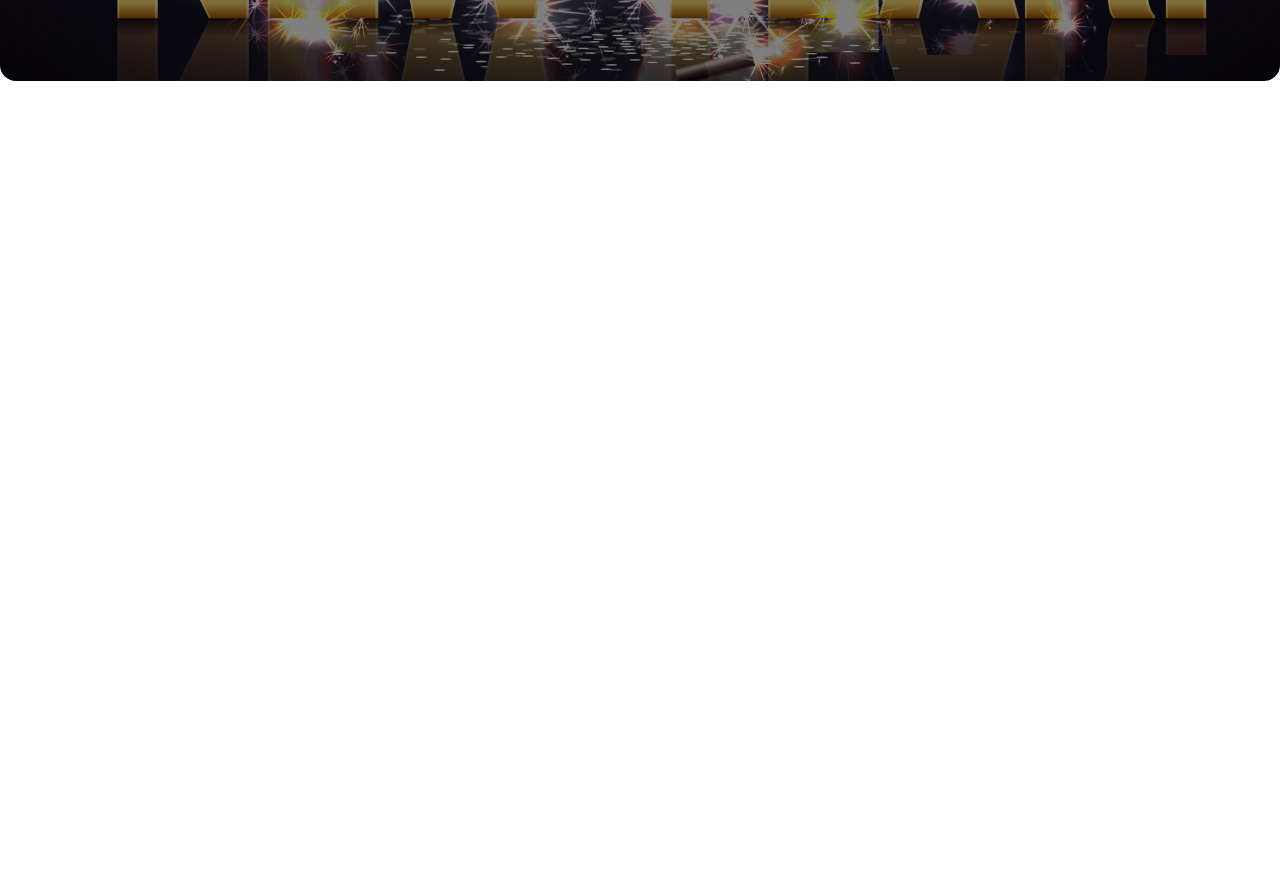
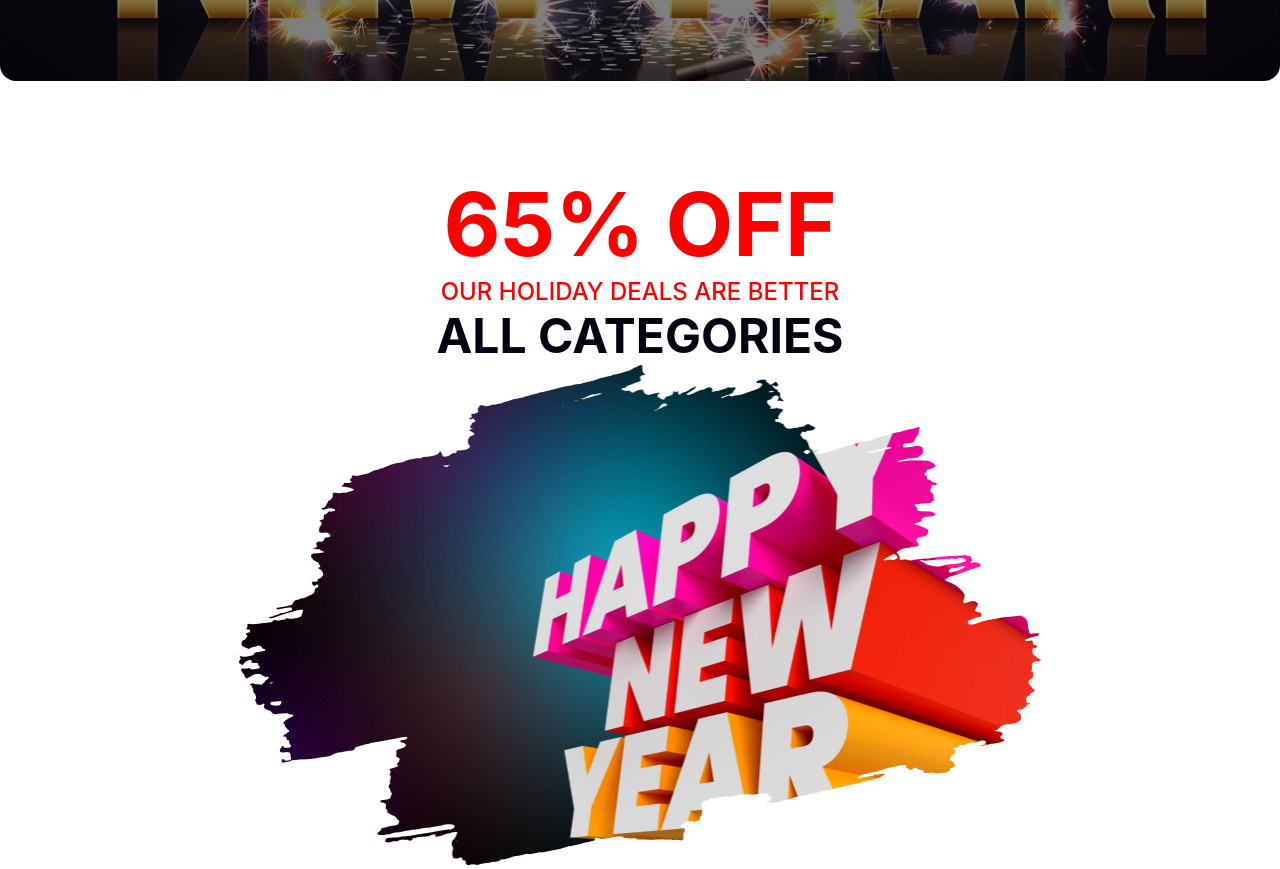
Before and after one commit to reham0000/new-year-project, a plain HTML site: page index.html in a window 1280 px wide. Shown: the part 539-1408 px from the top of the page. Before the commit the page ends 800 px from the top, so only its background shows below. Drawn offline with Linux system fonts and the light colour scheme.

Commit message:
second section added

```diff
--- a/design/style.css
+++ b/design/style.css
@@ -41,3 +41,41 @@ body{
     font-size: 60px;
     font-weight: 900;
 }
+.section-container{
+    width: 802.9px;
+    height: 651px;
+    margin: 0 auto;
+    margin-top: 90px;
+}
+.section-content{
+    display: flex;
+    flex-direction: column;
+    justify-content: center;
+    align-items: center;
+}
+.section-container h1{
+    color: rgb(255, 0, 0);
+    font-family: Inter;
+    font-size: 88px;
+    font-weight: 700;
+}
+.section-container p{
+    color: rgb(255, 0, 0);
+    font-family: Inter;
+    font-size: 24px;
+    font-weight: 500;
+}
+.section-container h3{
+    color: rgb(7, 2, 17);
+    font-family: Inter;
+    font-size: 48px;
+    font-weight: 700;
+}
+.image-container{
+    width: 802.9px;
+    height: 500px;
+}
+.image-container img{
+    height: 100%;
+    width: 100%;
+}
--- a/index.html
+++ b/index.html
@@ -12,10 +12,18 @@
             <h4>Happy New Year</h4>
             <h1>New Year Party <br>Celebration</h1>
         </div>
-
     </header>
     <main>
-
+        <section class="section-container">
+            <div class="section-content">
+                <h1>65% OFF</h1>
+                <p>OUR HOLIDAY DEALS ARE BETTER</p>
+                <h3>ALL CATEGORIES</h3>
+            </div>
+            <div class="image-container">
+                <img src="images/New Year Photo.png" alt="">
+            </div>
+        </section>
     </main>
     <footer>
 
```
